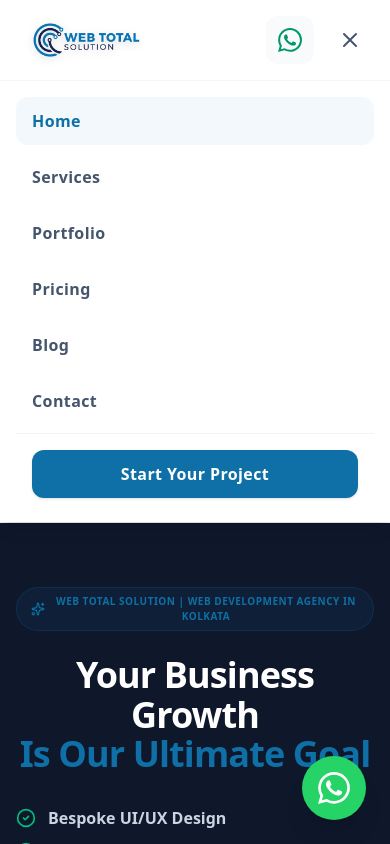
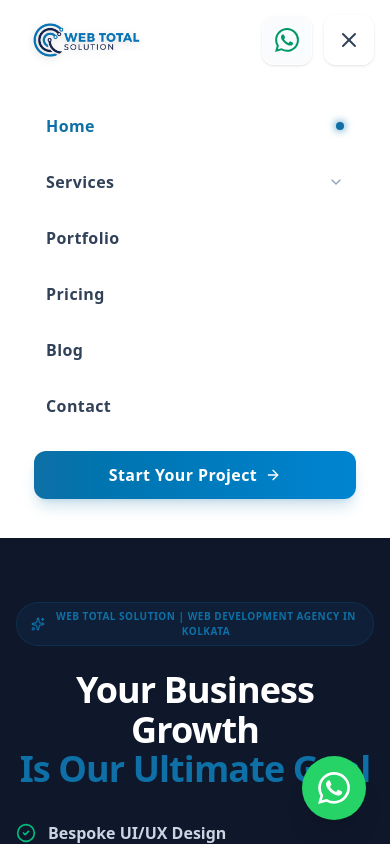
Before and after one commit to piyushthakur7/web-total-solutuion, a Next.js app: page / in a window 390 px wide. Both pictures are taken after a click on the button "Toggle menu". Shown: the top 844 px of the page. Built offline with nearby package versions, Linux system fonts and the light colour scheme.

Commit message:
feat: add responsive Header component with navigation, service dropdown, and WhatsApp integration

```diff
--- a/src/components/Header.tsx
+++ b/src/components/Header.tsx
@@ -37,11 +37,12 @@ const servicesDropdown = [
 
 export default function Header() {
   const [isOpen, setIsOpen] = useState(false);
+  const [mobileServicesOpen, setMobileServicesOpen] = useState(false);
   const pathname = usePathname();
   const router = useRouter();
 
   return (
-    <header className="sticky top-0 z-50 bg-white/80 backdrop-blur-md border-b border-slate-100">
+    <header className={`sticky top-0 z-50 transition-all duration-300 ${isOpen ? 'bg-white/70 backdrop-blur-xl border-b border-white/40 shadow-sm' : 'bg-white/80 backdrop-blur-md border-b border-slate-100'}`}>
       <div className="max-w-7xl mx-auto px-4 sm:px-6 lg:px-8">
         <div className="flex justify-between items-center h-20">
           {/* Logo */}
@@ -79,13 +80,13 @@ export default function Header() {
                     </Link>
 
                     {/* Desktop Dropdown */}
-                    <div className="absolute top-full -left-4 w-72 bg-white rounded-2xl shadow-xl border border-slate-100 opacity-0 invisible group-hover:opacity-100 group-hover:visible transition-all duration-200 transform translate-y-2 group-hover:translate-y-0 z-50 pt-2">
-                      <div className="py-2 bg-white rounded-2xl overflow-hidden">
+                    <div className="absolute top-full -left-4 w-72 bg-white/90 backdrop-blur-xl rounded-2xl shadow-xl border border-white/60 opacity-0 invisible group-hover:opacity-100 group-hover:visible transition-all duration-200 transform translate-y-2 group-hover:translate-y-0 z-50 pt-2">
+                      <div className="py-2 bg-white/80 backdrop-blur-xl rounded-2xl overflow-hidden">
                         {servicesDropdown.map((service, idx) => (
                           <Link
                             key={idx}
                             href={service.path}
-                            className="block px-5 py-3 hover:bg-slate-50 transition-colors group/item"
+                            className="block px-5 py-3 hover:bg-slate-50/80 transition-colors group/item"
                           >
                             <span className="block text-sm font-bold text-slate-800 group-hover/item:text-brand-blue transition-colors">{service.label}</span>
                             <span className="block text-[11px] font-semibold text-slate-500 uppercase tracking-wide mt-0.5">{service.subtext}</span>
@@ -145,14 +146,14 @@ export default function Header() {
               href="https://wa.me/916291519364"
               target="_blank"
               rel="noopener noreferrer"
-              className="p-3 rounded-xl bg-slate-50 text-emerald-600 hover:text-white hover:bg-emerald-500 transition-all cursor-pointer"
+              className="p-3 rounded-xl bg-slate-50/80 backdrop-blur-md border border-white/60 text-emerald-600 hover:text-white hover:bg-emerald-500 transition-all cursor-pointer shadow-sm"
               aria-label="Contact via WhatsApp"
             >
               <WhatsAppIcon className="w-6 h-6" />
             </a>
             <button
               onClick={() => setIsOpen(!isOpen)}
-              className="p-3 rounded-xl text-slate-600 hover:text-slate-900 focus:outline-none"
+              className="p-3 rounded-xl text-slate-700 hover:text-brand-blue bg-white/60 backdrop-blur-md border border-white/80 shadow-sm focus:outline-none transition-all active:scale-95"
               aria-label="Toggle menu"
             >
               {isOpen ? <X className="w-6 h-6" /> : <Menu className="w-6 h-6" />}
@@ -161,36 +162,87 @@ export default function Header() {
         </div>
       </div>
 
-      {/* Mobile Drawer */}
+      {/* Mobile Drawer (Glassmorphism design) */}
       <div
-        className={`md:hidden border-t border-slate-100 bg-white overflow-hidden shadow-lg transition-all duration-300 ease-in-out ${isOpen ? 'max-h-[500px] opacity-100' : 'max-h-0 opacity-0'}`}
+        className={`md:hidden overflow-hidden transition-all duration-300 ease-in-out ${
+          isOpen ? 'max-h-[800px] opacity-100 py-2' : 'max-h-0 opacity-0 py-0'
+        }`}
       >
-        <div className="px-4 pt-4 pb-6 space-y-2">
+        <div className="px-4 pb-4">
+          <div className="glass-nav-container p-3.5 rounded-2xl space-y-2">
             {navItems.map((item) => {
               const isActive = pathname === item.path;
+
+              if (item.label === 'Services') {
+                return (
+                  <div key={item.path} className="space-y-1.5">
+                    <div
+                      className={`w-full text-left px-4 py-3 rounded-xl text-base font-semibold tracking-wide transition-all flex items-center justify-between cursor-pointer ${
+                        isActive || mobileServicesOpen
+                          ? 'glass-nav-item-active text-brand-blue font-bold'
+                          : 'glass-nav-item text-slate-700 hover:text-brand-blue'
+                      }`}
+                      onClick={() => setMobileServicesOpen(!mobileServicesOpen)}
+                    >
+                      <div className="flex items-center space-x-2">
+                        <span>{item.label}</span>
+                      </div>
+                      <ChevronDown
+                        className={`w-4 h-4 transition-transform duration-200 ${
+                          mobileServicesOpen ? 'rotate-180 text-brand-blue' : 'text-slate-400'
+                        }`}
+                      />
+                    </div>
+
+                    {/* Sub-menu accordion */}
+                    {mobileServicesOpen && (
+                      <div className="pl-2 pr-1 py-2 space-y-1.5 rounded-xl bg-white/40 border border-white/60 backdrop-blur-md">
+                        {servicesDropdown.map((service, idx) => (
+                          <Link
+                            key={idx}
+                            href={service.path}
+                            onClick={() => setIsOpen(false)}
+                            className="block px-3.5 py-2.5 rounded-lg hover:bg-white/70 transition-colors"
+                          >
+                            <span className="block text-sm font-bold text-slate-800">{service.label}</span>
+                            <span className="block text-[10px] font-semibold text-brand-blue/80 uppercase tracking-wider">{service.subtext}</span>
+                          </Link>
+                        ))}
+                      </div>
+                    )}
+                  </div>
+                );
+              }
+
               return (
                 <Link
                   key={item.path}
                   href={item.path}
                   onClick={() => setIsOpen(false)}
-                    className={`w-full text-left px-4 py-3 rounded-xl text-base font-semibold tracking-wide transition-all block ${
+                  className={`w-full text-left px-4 py-3 rounded-xl text-base font-semibold tracking-wide transition-all flex items-center justify-between block ${
                     isActive
-                        ? 'bg-brand-blue/5 text-brand-blue'
-                        : 'text-slate-600 hover:bg-slate-50'
+                      ? 'glass-nav-item-active text-brand-blue font-bold'
+                      : 'glass-nav-item text-slate-700 hover:text-brand-blue'
                   }`}
                 >
-                    {item.label}
+                  <span>{item.label}</span>
+                  {isActive && (
+                    <span className="w-2 h-2 rounded-full bg-brand-blue shadow-[0_0_8px_#0E70A6]" />
+                  )}
                 </Link>
               );
             })}
-              <div className="pt-4 border-t border-slate-100 px-4">
+
+            <div className="pt-3 border-t border-white/60 px-1 mt-2">
               <Link
                 href="/contact"
                 onClick={() => setIsOpen(false)}
-                  className="w-full bg-brand-blue hover:bg-brand-blue/90 text-white py-3 rounded-xl text-center font-bold tracking-wide shadow-sm transition-all block"
+                className="w-full bg-gradient-to-r from-brand-blue to-sky-600 hover:from-brand-blue/90 hover:to-sky-600/90 text-white py-3 px-4 rounded-xl text-center font-bold tracking-wide shadow-lg shadow-brand-blue/20 transition-all flex items-center justify-center space-x-2 cursor-pointer"
               >
-                  Start Your Project
+                <span>Start Your Project</span>
+                <ArrowRight className="w-4 h-4" />
               </Link>
+            </div>
           </div>
         </div>
       </div>
--- a/src/index.css
+++ b/src/index.css
@@ -24,3 +24,33 @@
     @apply font-sans text-brand-navy bg-white antialiased;
   }
 }
+
+/* Glassmorphism custom utilities for mobile navigation */
+.glass-nav-container {
+  background: rgba(255, 255, 255, 0.7);
+  backdrop-filter: blur(24px) saturate(180%);
+  -webkit-backdrop-filter: blur(24px) saturate(180%);
+  border: 1px solid rgba(255, 255, 255, 0.8);
+  box-shadow: 0 20px 40px -15px rgba(14, 112, 166, 0.15), 0 1px 0 rgba(255, 255, 255, 0.8) inset;
+}
+
+.glass-nav-item {
+  background: rgba(255, 255, 255, 0.5);
+  backdrop-filter: blur(12px);
+  -webkit-backdrop-filter: blur(12px);
+  border: 1px solid rgba(255, 255, 255, 0.7);
+  box-shadow: 0 2px 10px rgba(0, 0, 0, 0.02);
+}
+
+.glass-nav-item:hover {
+  background: rgba(255, 255, 255, 0.8);
+  border-color: rgba(255, 255, 255, 0.95);
+}
+
+.glass-nav-item-active {
+  background: rgba(14, 112, 166, 0.08);
+  backdrop-filter: blur(14px);
+  -webkit-backdrop-filter: blur(14px);
+  border: 1px solid rgba(14, 112, 166, 0.25);
+  box-shadow: 0 4px 15px rgba(14, 112, 166, 0.12);
+}
```
Lines whose indentation alone changed are shown as unchanged.
